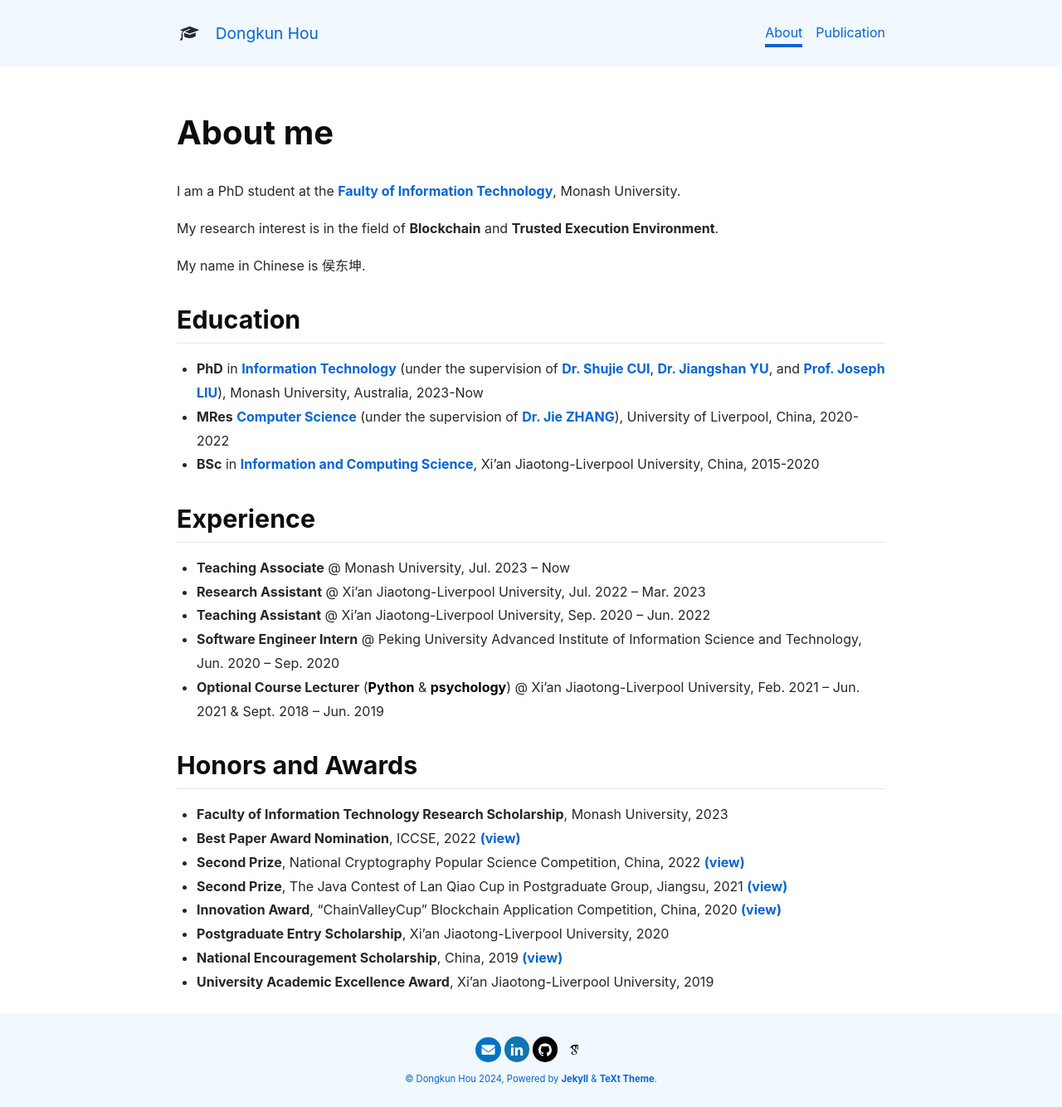
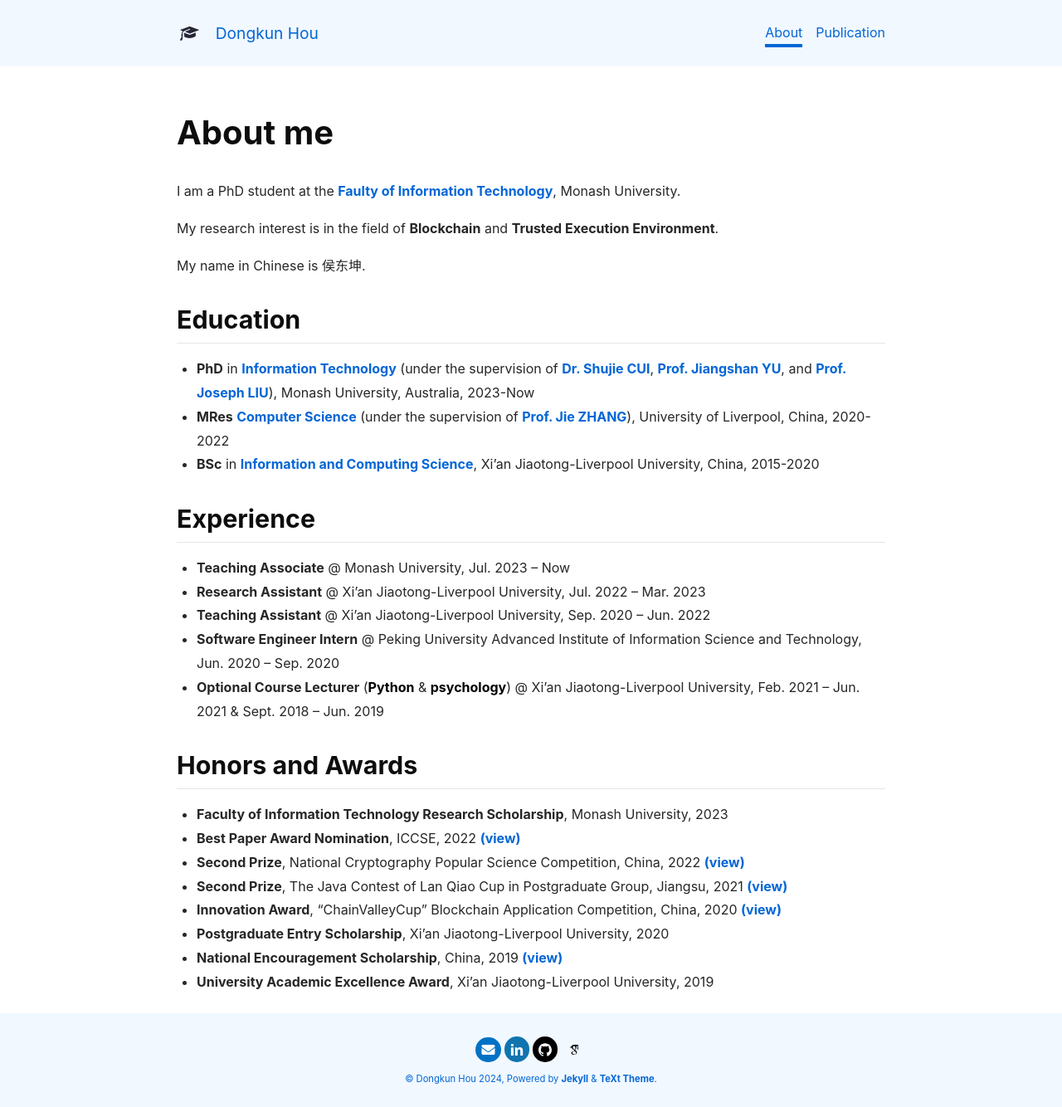
Before and after one commit to Donkequan/Donkequan.github.io, a Jekyll site: the page built from about.md, in a window 1280 px wide. Shown: the whole page at 83% size. Built offline with Jekyll 4.4.1, drawn with Linux system fonts in a browser that asks for light colours; nearby versions of some CDN libraries.

Commit message:
Update about.md

```diff
--- a/about.md
+++ b/about.md
@@ -17,8 +17,8 @@
 
 ## Education
 
-- **PhD** in [Information Technology](https://www.monash.edu/it) (under the supervision of [Dr. Shujie CUI](https://shujiecui.github.io/), [Dr. Jiangshan YU](https://www.jiangshanyu.com/), and [Prof. Joseph LIU](http://users.monash.edu.au/~kailiu/)), Monash University, Australia, 2023-Now
-- **MRes** [Computer Science](https://www.xjtlu.edu.cn/en/study/masters/mres-computer-science) (under the supervision of [Dr. Jie ZHANG](https://www.xjtlu.edu.cn/en/departments/academic-departments/communications-and-networking/staff/jie-zhang01)), University of Liverpool, China, 2020-2022
+- **PhD** in [Information Technology](https://www.monash.edu/it) (under the supervision of [Dr. Shujie CUI](https://shujiecui.github.io/), [Prof. Jiangshan YU](https://www.jiangshanyu.com/), and [Prof. Joseph LIU](http://users.monash.edu.au/~kailiu/)), Monash University, Australia, 2023-Now
+- **MRes** [Computer Science](https://www.xjtlu.edu.cn/en/study/masters/mres-computer-science) (under the supervision of [Prof. Jie ZHANG](https://www.xjtlu.edu.cn/en/departments/academic-departments/communications-and-networking/staff/jie-zhang01)), University of Liverpool, China, 2020-2022
 - **BSc** in [Information and Computing Science](https://www.xjtlu.edu.cn/en/study/undergraduate/information-and-computing-science), Xi'an Jiaotong-Liverpool University, China, 2015-2020
 
 ## Experience
```
